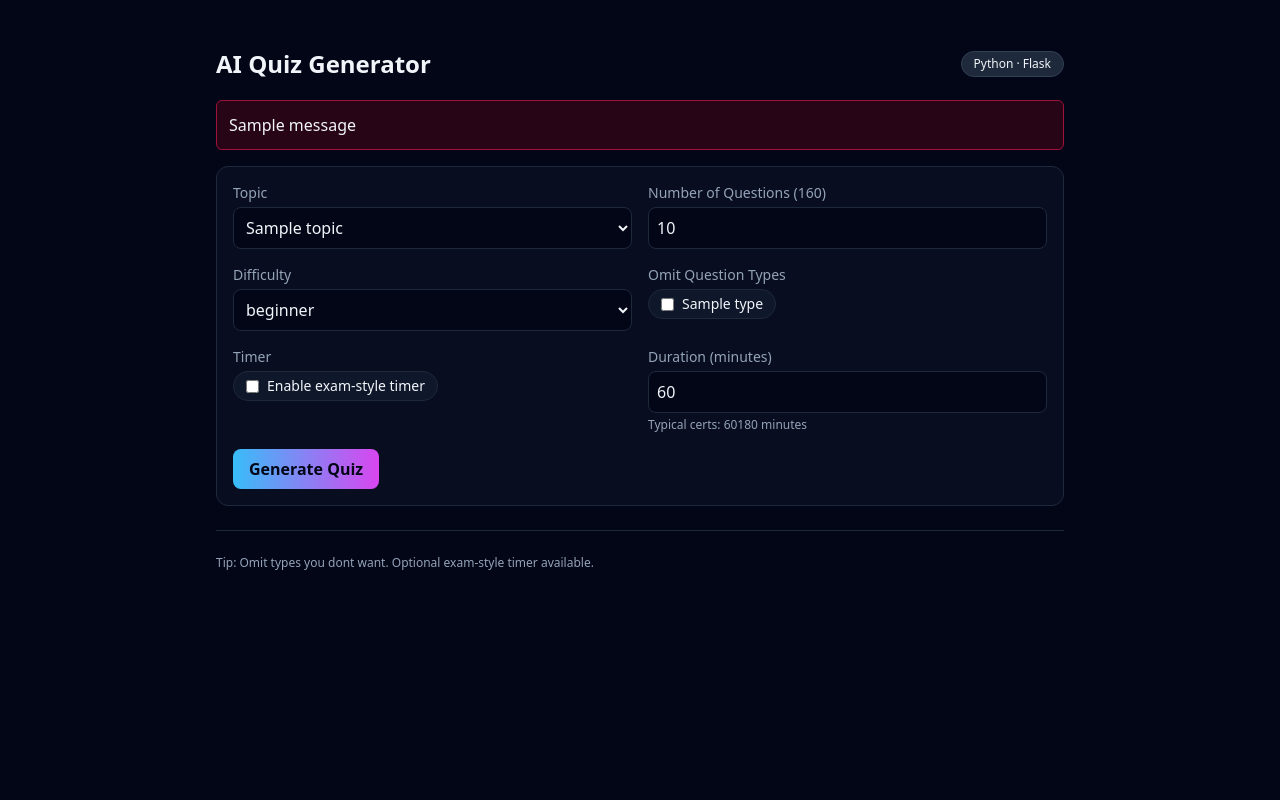
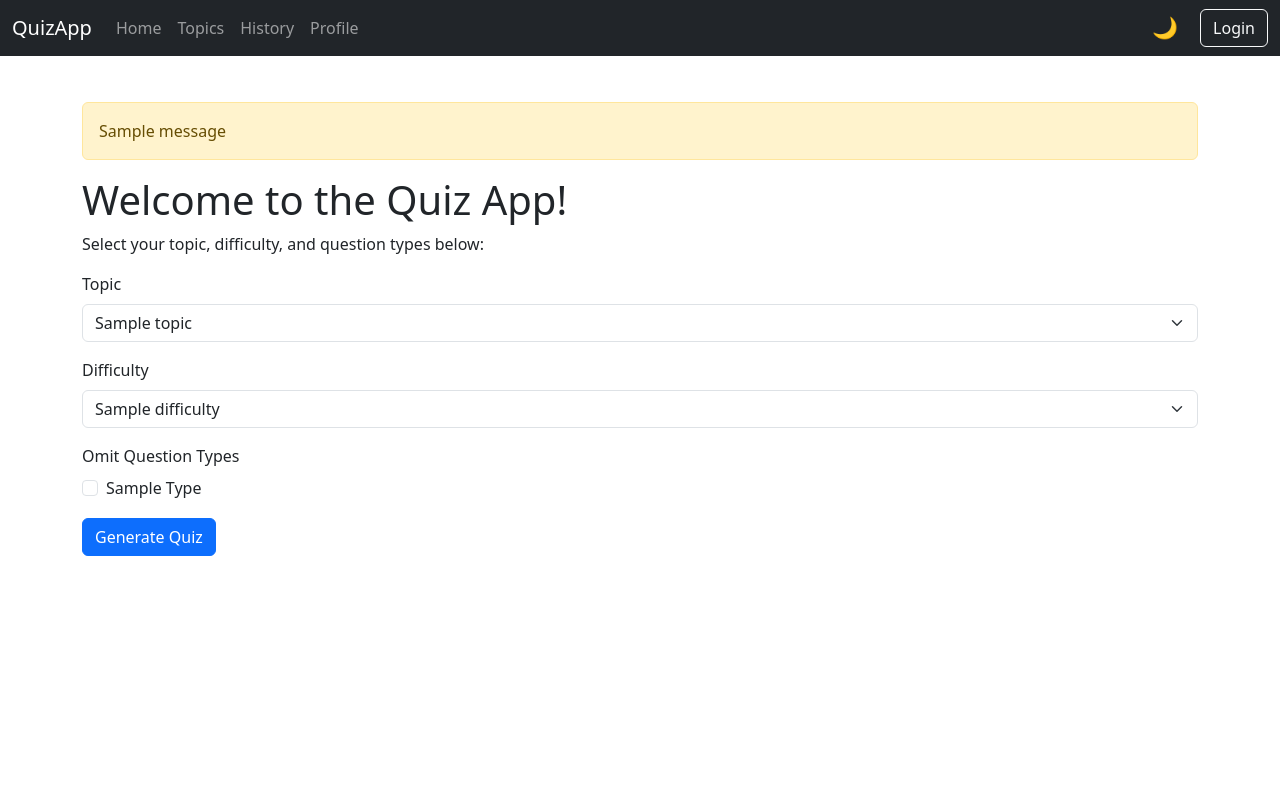
Before and after one commit to checho89/QuizGenAI, a Flask app: template templates/index.html in a window 1280 px wide. Run offline with Flask 3, Linux system fonts and the light colour scheme; the template is opened without the code that fills it: most values are stand-ins (such as "Sample title", 1, 10 or a date in 2020); one stand-in notice (Sample message) is shown; some libraries are stand-ins or nearby versions.

Commit message:
the website got a mayor implementation in terms of theme and good session start. The colors were enhanced to provide a better image.

```diff
--- a/templates/base.html
+++ b/templates/base.html
@@ -1,34 +1,95 @@
-<!doctype html>
-<html lang="en">
+<!DOCTYPE html>
+<html lang="en" data-bs-theme="light"> <!-- Default theme: light -->
 <head>
-  <meta charset="utf-8" />
+    <meta charset="UTF-8">
+    <title>{{ title if title else "Quiz App" }}</title>
+    <link href="https://cdn.jsdelivr.net/npm/bootstrap@5.3.2/dist/css/bootstrap.min.css" rel="stylesheet">
 
-  <meta name="viewport" content="width=device-width,initial-scale=1" />
-  <title>{{ title or "AI Quiz Generator" }}</title>
-  <link rel="stylesheet" href="{{ url_for('static', filename='styles.css') }}">
-  <script src="https://cdn.tailwindcss.com"></script>
+    <style>
+        body { padding-top: 70px; transition: background-color 0.3s, color 0.3s; }
+        .theme-toggle {
+            cursor: pointer;
+            border: none;
+            background: transparent;
+            color: white;
+            font-size: 1.3rem;
+        }
+    </style>
+</head>
+<body>
 
-</head>
-<body class="min-h-screen bg-slate-950 text-slate-100">
+<nav class="navbar navbar-expand-lg navbar-dark bg-dark fixed-top">
+  <div class="container-fluid">
+    <a class="navbar-brand" href="{{ url_for('index') }}">QuizApp</a>
+    <button class="navbar-toggler" type="button" data-bs-toggle="collapse" data-bs-target="#navbarNav">
+      <span class="navbar-toggler-icon"></span>
+    </button>
 
-  <div class="max-w-4xl mx-auto p-6">
-    <div class="flex items-center justify-between mb-5">
-      <h1 class="text-2xl font-bold">AI Quiz Generator</h1>
-      <span class="px-3 py-1 rounded-full text-xs bg-slate-800 border border-slate-700">Python · Flask</span>
+    <div class="collapse navbar-collapse" id="navbarNav">
+      <ul class="navbar-nav me-auto">
+        <li class="nav-item">
+          <a class="nav-link" href="{{ url_for('index') }}">Home</a>
+        </li>
+        <li class="nav-item">
+          <a class="nav-link" href="#">Topics</a>
+        </li>
+        <li class="nav-item">
+          <a class="nav-link" href="#">History</a>
+        </li>
+        <li class="nav-item">
+          <a class="nav-link" href="#">Profile</a>
+        </li>
+      </ul>
+
+      <div class="d-flex align-items-center">
+        <button id="themeToggle" class="theme-toggle me-3" title="Toggle theme">🌙</button>
+
+        {% if session.get("user") %}
+          <span class="navbar-text me-3">
+            Hello, {{ session["user"] }}
+          </span>
+          <a href="{{ url_for('logout') }}" class="btn btn-outline-light">Logout</a>
+        {% else %}
+          <a href="{{ url_for('auth') }}" class="btn btn-outline-light">Login</a>
+        {% endif %}
+      </div>
     </div>
+  </div>
+</nav>
 
+<div class="container">
     {% with messages = get_flashed_messages() %}
       {% if messages %}
-        <div class="mb-4 p-3 rounded-md bg-rose-950/50 border border-rose-800">
-          {% for m in messages %}<div>{{ m }}</div>{% endfor %}
+        <div class="alert alert-warning mt-2">
+          {% for message in messages %}
+            <div>{{ message }}</div>
+          {% endfor %}
         </div>
       {% endif %}
     {% endwith %}
 
     {% block content %}{% endblock %}
-    <hr class="my-6 border-slate-800">
-    <div class="text-xs text-slate-400">Tip: Omit types you dont want. Optional exam-style timer available.</div>
-  </div>
-  <script src="{{ url_for('static', filename='app.js') }}"></script>
+</div>
+
+<script src="https://cdn.jsdelivr.net/npm/bootstrap@5.3.2/dist/js/bootstrap.bundle.min.js"></script>
+
+<script>
+  // Apply saved theme on load
+  const savedTheme = localStorage.getItem('theme') || 'light';
+  document.documentElement.setAttribute('data-bs-theme', savedTheme);
+
+  const toggleButton = document.getElementById('themeToggle');
+  toggleButton.textContent = savedTheme === 'dark' ? '☀️' : '🌙';
+
+  // Handle theme toggle
+  toggleButton.addEventListener('click', () => {
+    const currentTheme = document.documentElement.getAttribute('data-bs-theme');
+    const newTheme = currentTheme === 'light' ? 'dark' : 'light';
+    document.documentElement.setAttribute('data-bs-theme', newTheme);
+    localStorage.setItem('theme', newTheme);
+    toggleButton.textContent = newTheme === 'dark' ? '☀️' : '🌙';
+  });
+</script>
+
 </body>
 </html>
--- a/templates/index.html
+++ b/templates/index.html
@@ -1,68 +1,37 @@
 {% extends "base.html" %}
 {% block content %}
+<h1>Welcome to the Quiz App!</h1>
+<p>Select your topic, difficulty, and question types below:</p>
 
+<form method="POST" action="{{ url_for('generate') }}">
+    <div class="mb-3">
+        <label for="topic" class="form-label">Topic</label>
+        <select name="topic" id="topic" class="form-select">
+            {% for t in topics %}
+            <option value="{{ t }}">{{ t }}</option>
+            {% endfor %}
+        </select>
+    </div>
 
-<form action="{{ url_for('generate') }}" method="post" class="space-y-4 bg-slate-900/50 border border-slate-800 p-4 rounded-xl">
-  <div class="grid md:grid-cols-2 gap-4">
-    <div>
-      <label class="block text-sm text-slate-400 mb-1">Topic</label>
-      <select name="topic" class="w-full bg-slate-950 border border-slate-800 rounded-lg p-2">
-        {% for t in topics %}<option value="{{ t }}">{{ t }}</option>{% endfor %}
-      </select>
+    <div class="mb-3">
+        <label for="difficulty" class="form-label">Difficulty</label>
+        <select name="difficulty" id="difficulty" class="form-select">
+            {% for d in difficulties %}
+            <option value="{{ d }}">{{ d }}</option>
+            {% endfor %}
+        </select>
     </div>
-    <div>
-      <label class="block text-sm text-slate-400 mb-1">Number of Questions (160)</label>
-      <input name="count" type="number" min="1" max="60" value="10" class="w-full bg-slate-950 border border-slate-800 rounded-lg p-2"/>
+
+    <div class="mb-3">
+        <label class="form-label">Omit Question Types</label><br>
+        {% for t in types %}
+        <div class="form-check form-check-inline">
+            <input class="form-check-input" type="checkbox" name="omit" value="{{ t }}">
+            <label class="form-check-label">{{ t.replace('_', ' ').title() }}</label>
+        </div>
+        {% endfor %}
     </div>
-  </div>
 
-  <div class="grid md:grid-cols-2 gap-4">
-    <div>
-      <label class="block text-sm text-slate-400 mb-1">Difficulty</label>
-      <select name="difficulty" class="w-full bg-slate-950 border border-slate-800 rounded-lg p-2">
-        {% for d in ["beginner","intermediate","advanced"] %}<option value="{{ d }}">{{ d }}</option>{% endfor %}
-      </select>
-    </div>
-    <div>
-      <label class="block text-sm text-slate-400 mb-1">Omit Question Types</label>
-      <div class="flex flex-wrap gap-3">
-        {% for t in types %}
-          <label class="inline-flex items-center gap-2 text-sm bg-slate-900 border border-slate-800 px-3 py-1 rounded-full">
-            <input type="checkbox" name="omit" value="{{ t }}" class="accent-sky-400"> {{ t }}
-          </label>
-        {% endfor %}
-      </div>
-    </div>
-  </div>
-
-  <!-- Timer controls (optional; harmless if your app.py doesnt use them) -->
-  <div class="grid md:grid-cols-2 gap-4">
-    <div>
-      <label class="block text-sm text-slate-400 mb-1">Timer</label>
-      <label class="inline-flex items-center gap-2 text-sm bg-slate-900 border border-slate-800 px-3 py-1 rounded-full">
-        <input type="checkbox" name="enable_timer" value="1" class="accent-sky-400"> Enable exam-style timer
-      </label>
-    </div>
-    <div>
-      <label class="block text-sm text-slate-400 mb-1">Duration (minutes)</label>
-      <input name="duration_minutes" type="number" min="5" max="240" value="60" class="w-full bg-slate-950 border border-slate-800 rounded-lg p-2">
-      <div class="text-xs text-slate-400 mt-1">Typical certs: 60180 minutes</div>
-    </div>
-  </div>
-
-  <button class="px-4 py-2 font-semibold rounded-lg bg-gradient-to-r from-sky-400 to-fuchsia-500 text-slate-950">
-    Generate Quiz
-  </button>
+    <button type="submit" class="btn btn-primary">Generate Quiz</button>
 </form>
-
-{% if session.history %}
-  <div class="mt-6 bg-slate-900/50 border border-slate-800 p-4 rounded-xl">
-    <h2 class="text-lg font-semibold mb-2">Recent Attempts</h2>
-    <ol class="text-sm text-slate-300 list-decimal pl-4">
-      {% for h in session.history %}
-        <li>{{ h.topic }}  {{ h.difficulty }}  {{ h.pct }}%</li>
-      {% endfor %}
-    </ol>
-  </div>
-{% endif %}
 {% endblock %}
```
Also changed, not shown: 1 other file.
